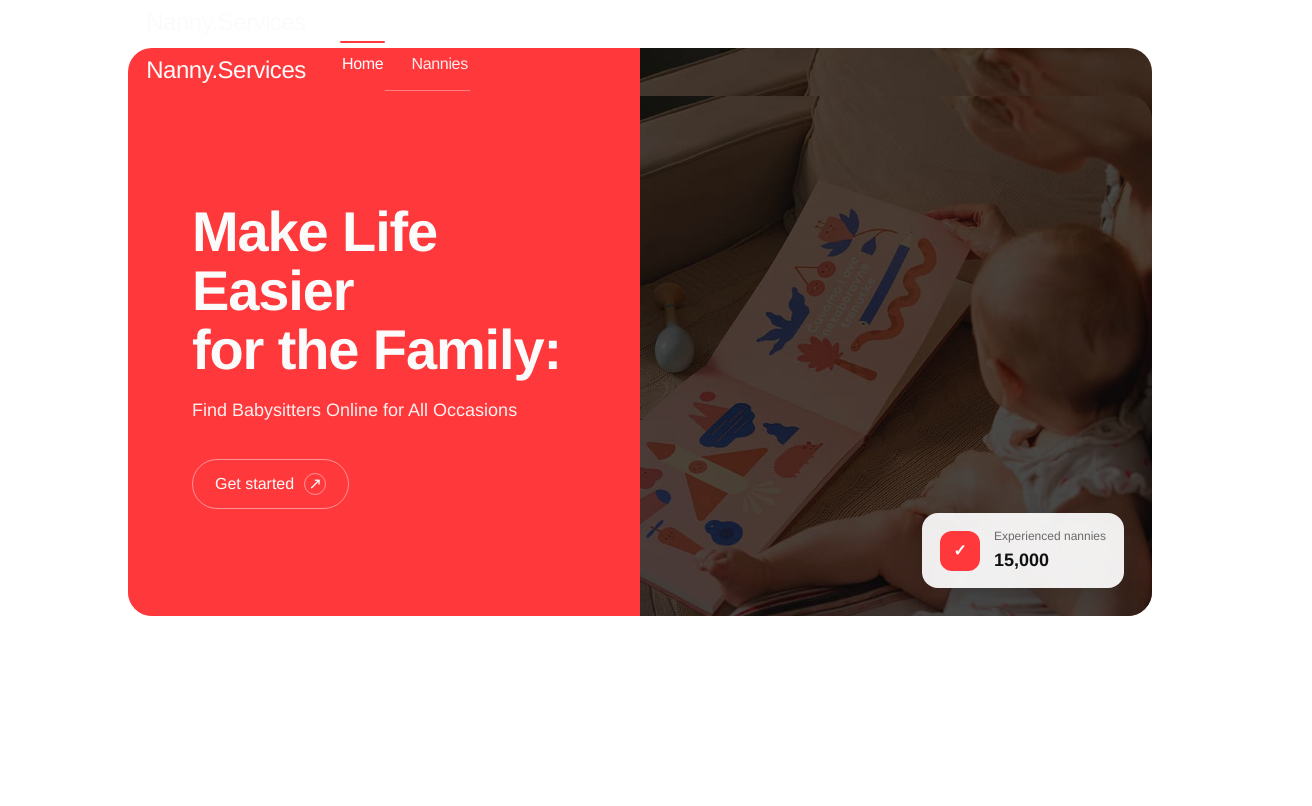
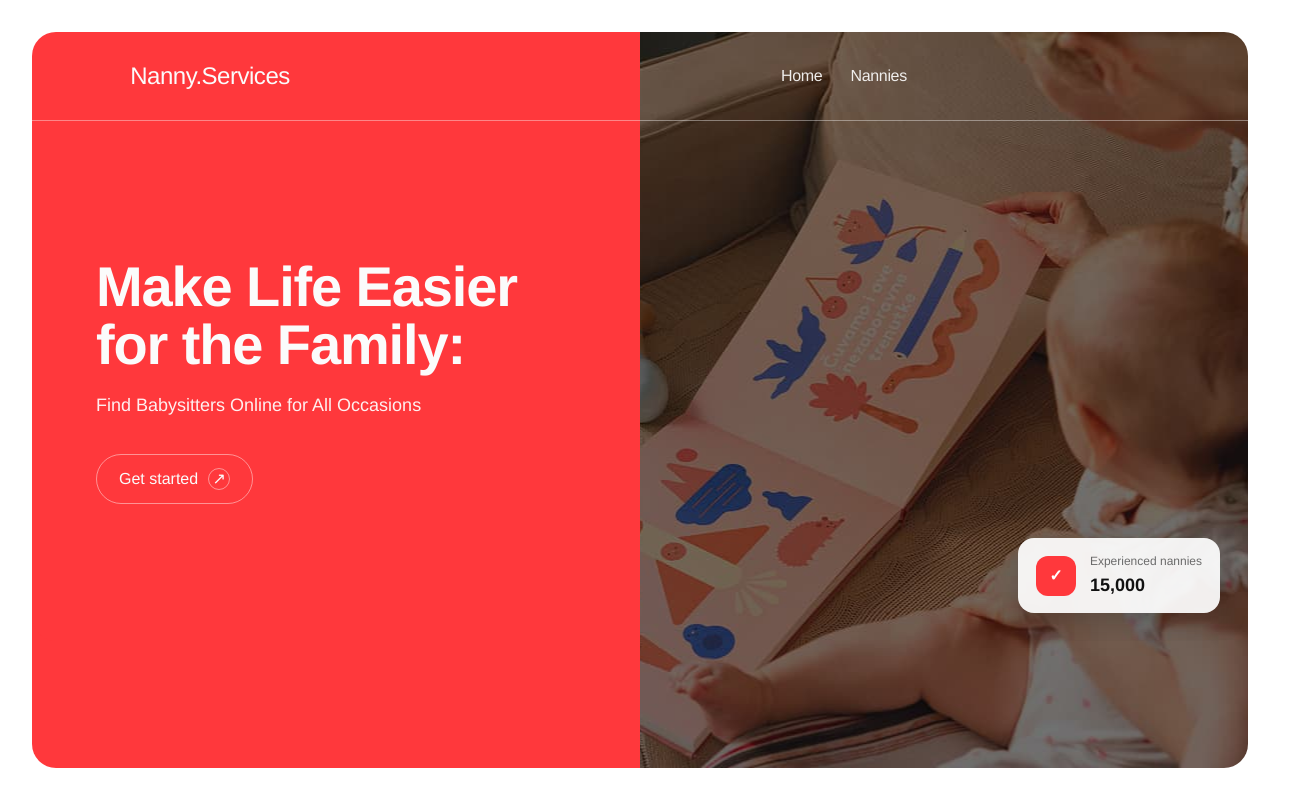
Before and after one commit to MaxBorei/Nanny.Services, a React (Vite) app: page / in a window 1280 px wide. Shown: the top 806 px of the page, 1312 px wide, since content can reach past the window. Built offline with nearby package versions, Linux system fonts and the light colour scheme.

Commit message:
hero+heder+fiks

```diff
--- a/src/components/Container/Container.module.css
+++ b/src/components/Container/Container.module.css
@@ -1,7 +1,7 @@
 .container {
   box-sizing: border-box;
   max-width: 1440px;
-  padding: 0 128px;
+  padding: 0 32px;
 }
 
 @media (max-width: 320px) {
--- a/src/components/Header/Header.module.css
+++ b/src/components/Header/Header.module.css
@@ -1,20 +1,19 @@
 .header {
   /* display: flex; */
   background: transparent;
-  height: 48px;
-  width: 1184px;
-  align-items: center;
-  text-align: center;
+  padding: 20px 96px;
+
+  border-bottom: 1px solid rgba(251, 251, 251, 0.4);
 }
 
 .inner {
-  max-width: var(--container-max-width);
-  padding: 0 var(--container-padding);
-  margin: 0 auto;
-
+  align-items: center;
+  text-align: center;
+  height: 48px;
+  width: 1184px;
   display: flex;
   align-items: center;
-  gap: 32px;
+  gap: 487px;
 }
 
 /* NAV */
@@ -22,9 +21,6 @@
   display: flex;
   align-items: center;
   gap: 24px;
-
-  padding-bottom: 10px;
-  border-bottom: 1px solid rgba(255, 255, 255, 0.35);
 }
 
 .navLink {
@@ -46,19 +42,3 @@
 .navLink:hover {
   color: #ffffff;
 }
-
-/* active состояние (подсветка/подчеркивание) */
-.navLinkActive {
-  color: #ffffff;
-}
-
-.navLinkActive::after {
-  content: "";
-  position: absolute;
-  left: 0;
-  right: 0;
-  bottom: -11px; /* чтобы линия попадала на общий baseline */
-  height: 2px;
-  background: var(--color-accent-red);
-  border-radius: 2px;
-}
--- a/src/components/Hero/Hero.module.css
+++ b/src/components/Hero/Hero.module.css
@@ -1,7 +1,6 @@
 .hero {
   display: grid;
   grid-template-columns: 1fr 1fr;
-
   border-radius: 24px;
   overflow: hidden;
   min-height: 520px;
@@ -75,20 +74,7 @@
 }
 
 .right {
-  position: relative;
-
-  /* ЗАМЕНИ на свою картинку */
-  background-image: url("/hero.jpg");
-  background-size: cover;
-  background-position: center;
-
-  min-height: 520px;
-}
-
-.overlay {
-  position: absolute;
-  inset: 0;
-  background: rgba(0, 0, 0, 0.35);
+  background: transparent;
 }
 
 .badge {
--- a/src/components/Layout/Layout.tsx
+++ b/src/components/Layout/Layout.tsx
@@ -1,12 +1,10 @@
 import { Outlet } from "react-router-dom";
-import Header from "../Header/Header";
 import Container from "../Container/Container";
 
 export default function Layout() {
   return (
     <>
       <Container>
-        <Header />
         <Outlet />
       </Container>
     </>
--- a/src/pages/HomePage/HomePage.module.css
+++ b/src/pages/HomePage/HomePage.module.css
@@ -2,9 +2,24 @@
   position: relative;
   overflow: hidden;
   border-radius: 24px;
+  width: 1376px;
+  height: 736px;
+  margin-bottom: 32px;
+  margin-top: 32px;
+  width: 100%;
+}
 
-  /* размер блока как у макета */
-  min-height: 560px;
+.bgRight {
+  position: absolute;
+  top: 0;
+  bottom: 0;
+  right: 0;
+  width: 50%;
+
+  background-image: url("/hero.jpg");
+  background-size: cover;
+  background-position: center;
+  background-repeat: no-repeat;
 }
 
 /* Общие настройки для фоновых половин */
@@ -21,22 +36,6 @@
 .bgLeft {
   left: 0;
   background: var(--color-accent-red);
-}
-
-/* Правая половина — картинка + затемнение */
-.bgRight {
-  right: 0;
-  background-image: url("/hero.jpg");
-  background-size: cover;
-  background-position: center;
-}
-
-/* затемнение фото */
-.bgRight::before {
-  content: "";
-  position: absolute;
-  inset: 0;
-  background: rgba(0, 0, 0, 0.35);
 }
 
 /* Поднимаем весь контент над фоном */
```
